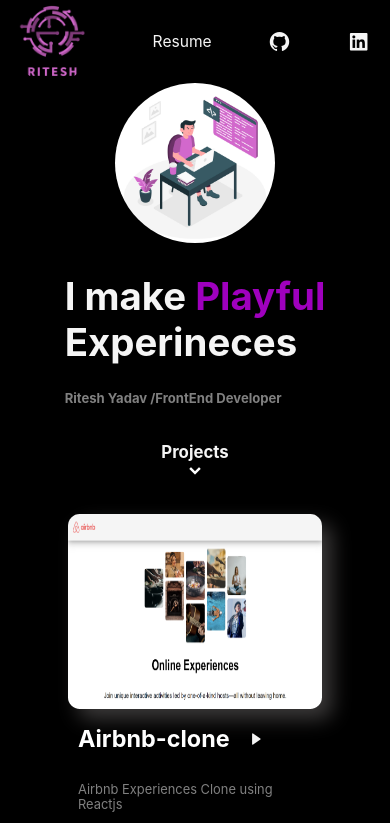
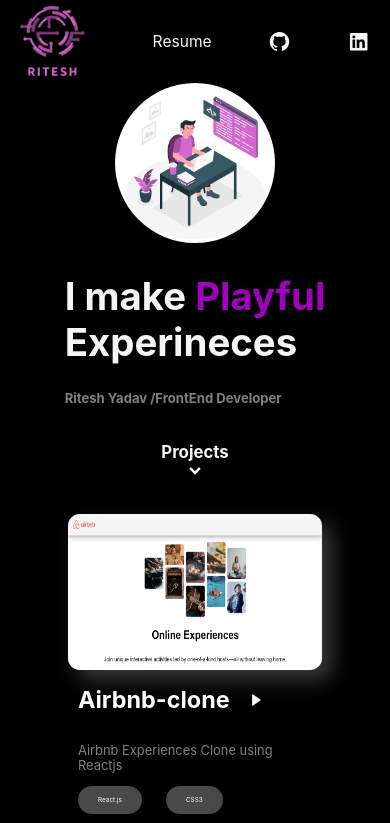
Before and after one commit to riteshy1802/PortfolioWeb, a React (Create React App) app: page / in a window 390 px wide. Shown: the top 823 px of the page. Built offline with nearby package versions, Linux system fonts and the light colour scheme.

Commit message:
Update App.css

```diff
--- a/src/App.css
+++ b/src/App.css
@@ -264,6 +264,7 @@
   }
   .img{
     width: 45%;
+    height: 40vmin;
   }
   .info{
     width: 40vmin;
@@ -305,6 +306,7 @@
   }
   .img{
     width: 45%;
+    height: 40vmin;
   }
   .info{
     width: 40vmin;
@@ -354,6 +356,9 @@
   .text2{
     font-size: 1.1rem;
   }
+  .img{
+    height: 40vmin;
+  }
   .element{
     font-size: 0.8em;
   }
```
